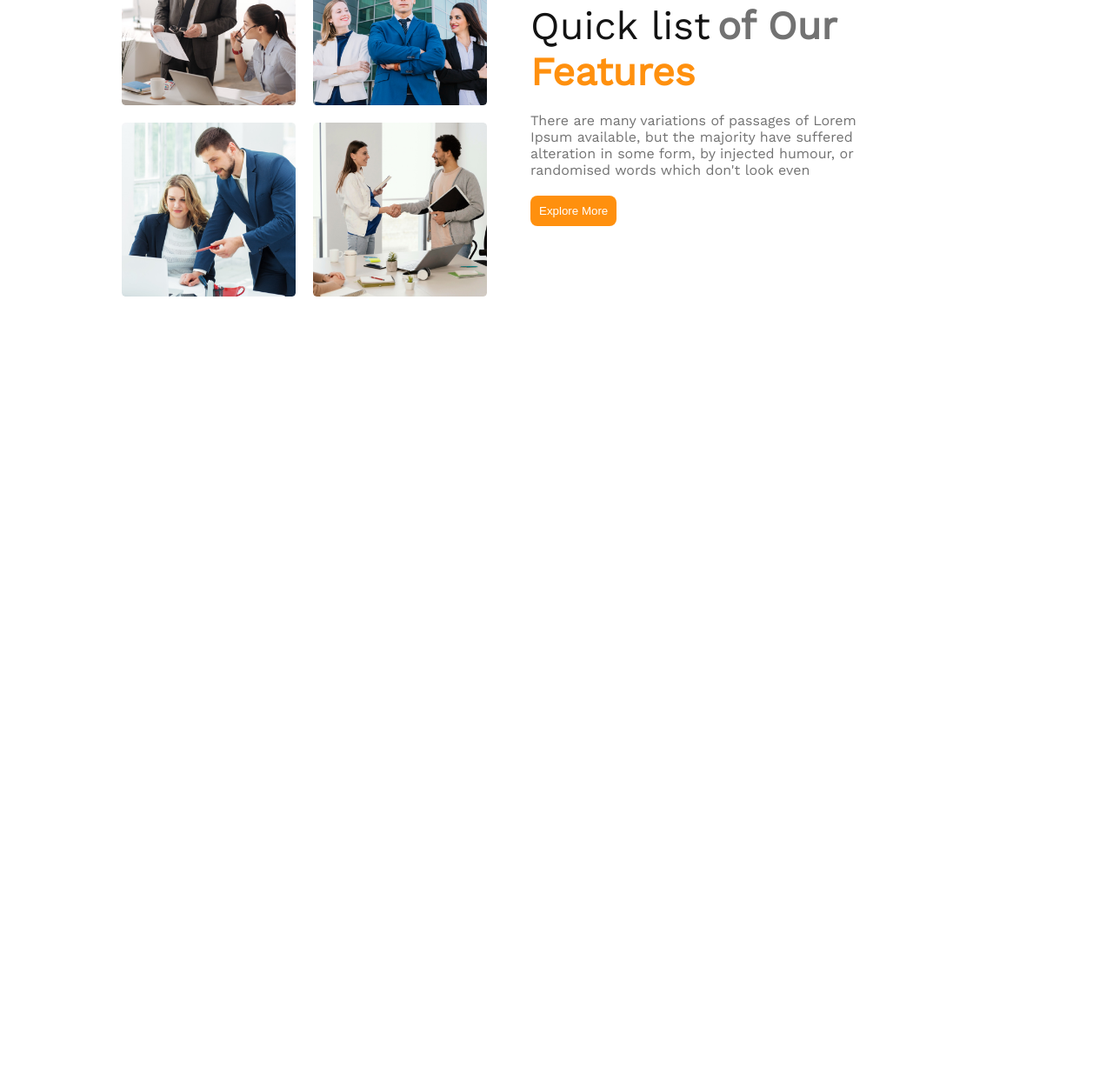
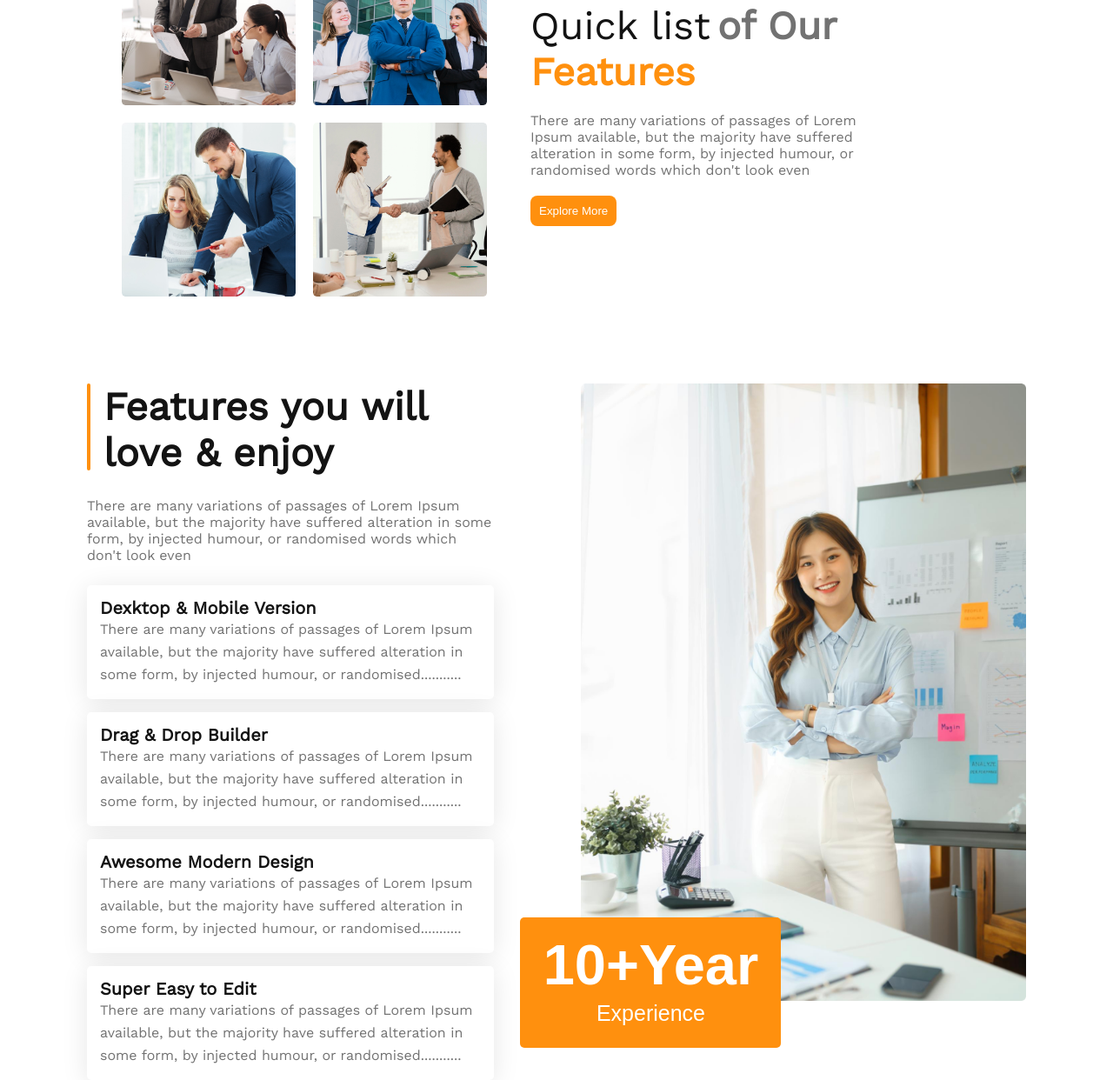
Before and after one commit to mahdimortuza/assignment_2, a plain HTML site: page index.html in a window 1280 px wide. Shown: the part 1124-2366 px from the top of the page at 87% size. Before the commit the page ends 1465 px from the top, so only its background shows below. Drawn offline with nearby package versions, Linux system fonts and the light colour scheme.

Commit message:
experienced section added

```diff
--- a/index.html
+++ b/index.html
@@ -56,8 +56,44 @@
 
         <!-- Experience section starts here -->
         <section class="experience-section">
+            <div class="experience-des">
+             <div class="vr-head">
+                <div class="vr"></div>
+                <h1 class="experience-head">Features you will <br> love & enjoy</h1>
+             </div>
+                <p class="experience-p">There are many variations of passages of Lorem Ipsum available, but the majority have suffered alteration in some form, by injected humour, or randomised words which don't look even</p>
 
+                <div class="experience-item">
+                    <h3 class="item-h">Dexktop & Mobile Version</h3>
+                    <p class="item-p">There are many variations of passages of Lorem Ipsum available, but the majority have suffered alteration in some form, by injected humour, or randomised...........</p>
+                </div>
+
+                <div class="experience-item">
+                    <h3 class="item-h">Drag & Drop Builder</h3>
+                    <p class="item-p">There are many variations of passages of Lorem Ipsum available, but the majority have suffered alteration in some form, by injected humour, or randomised...........</p>
+                </div>
+
+                <div class="experience-item">
+                    <h3 class="item-h">Awesome Modern Design</h3>
+                    <p class="item-p">There are many variations of passages of Lorem Ipsum available, but the majority have suffered alteration in some form, by injected humour, or randomised...........</p>
+                </div>
+
+                <div class="experience-item">
+                    <h3 class="item-h">Super Easy to Edit</h3>
+                    <p class="item-p">There are many variations of passages of Lorem Ipsum available, but the majority have suffered alteration in some form, by injected humour, or randomised...........</p>
+                </div>
+
+            </div>
+            <div class="experience-banner">
+                <img class="xp-banner-img" src="./images/architect.png">
+                <button class="xp-btn">
+                    <h1>10+Year</h1>
+                    <p>Experience</p>
+                </button>
+            </div>
         </section>
+
+
     </main>
 </body>
 </html>
--- a/stylesheet/style.css
+++ b/stylesheet/style.css
@@ -131,3 +131,91 @@
 }
 
 /* Experience section starts here */
+
+.experience-section{
+    padding: 0 100px;
+    display: flex;
+    justify-content: space-between;
+    margin-top: 100px;
+}
+
+.experience-des{
+    margin: 0 100px 0 0;
+    width: 80%;
+}
+
+.vr-head{
+    display: flex;
+    gap: 15px;
+}
+
+.vr{
+    height: 100px;
+    width: 4px;
+    background-color: var(--primary-color);
+    border-radius: 5px;
+}
+
+.experience-head{
+    color: #131313;
+    font-weight: 700;
+    font-size: 45px;
+    line-height: 53px;
+}
+
+.experience-p{
+    color: #727272;
+    margin: 25px 0;
+}
+
+.experience-item{
+    background: #fff;
+    box-shadow: 0px 4px 30px rgba(0, 0, 0, 0.1);
+    margin-top: 15px;
+    padding: 15px;
+    border-radius: 5px;
+}
+
+
+.item-h{
+    color: #131313;
+    font-weight: 600;
+    font-size: 20px;
+    line-height: 23px;
+}
+
+.item-p{
+    color: #727272;
+    font-weight: 400;
+font-size: 16px;
+line-height: 26px;
+}
+
+.xp-banner-img{
+    width: 100%;
+    height: auto;
+}
+
+.xp-btn{
+    background-color: var(--primary-color);
+    text-align: center;
+    width: 300px;
+    padding: 20px 0;
+    border-radius: 5px;
+    margin: -100px 0 0 -70px;
+    border: 0;
+}
+
+.xp-btn h1{
+    font-weight: 700;
+    font-size: 65px;
+    line-height: 70px;
+    color: #fff;
+}
+
+.xp-btn p{
+    font-weight: 500;
+    font-size: 25px;
+    line-height: 40px;
+    color: #fff;
+}
```
